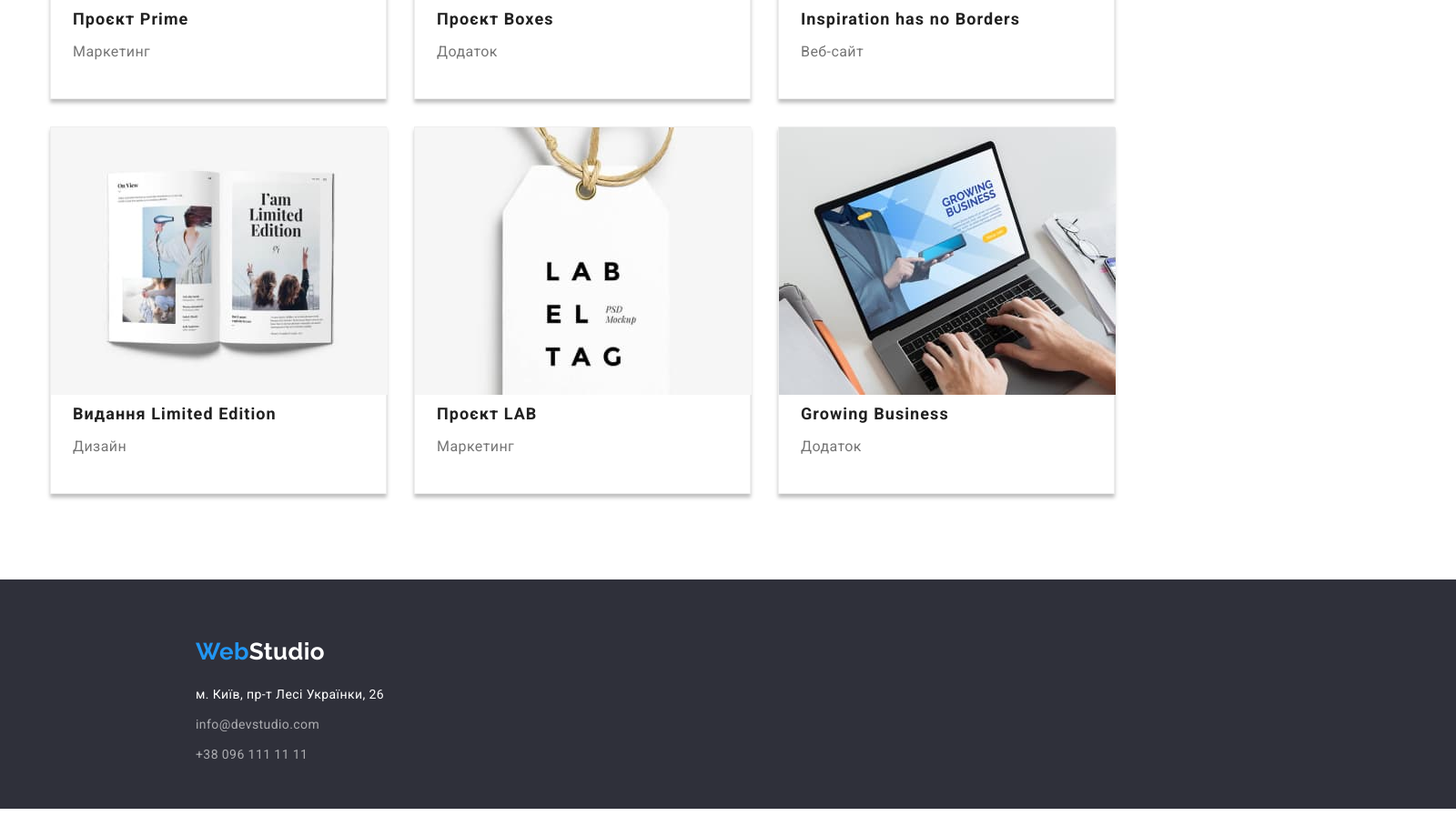
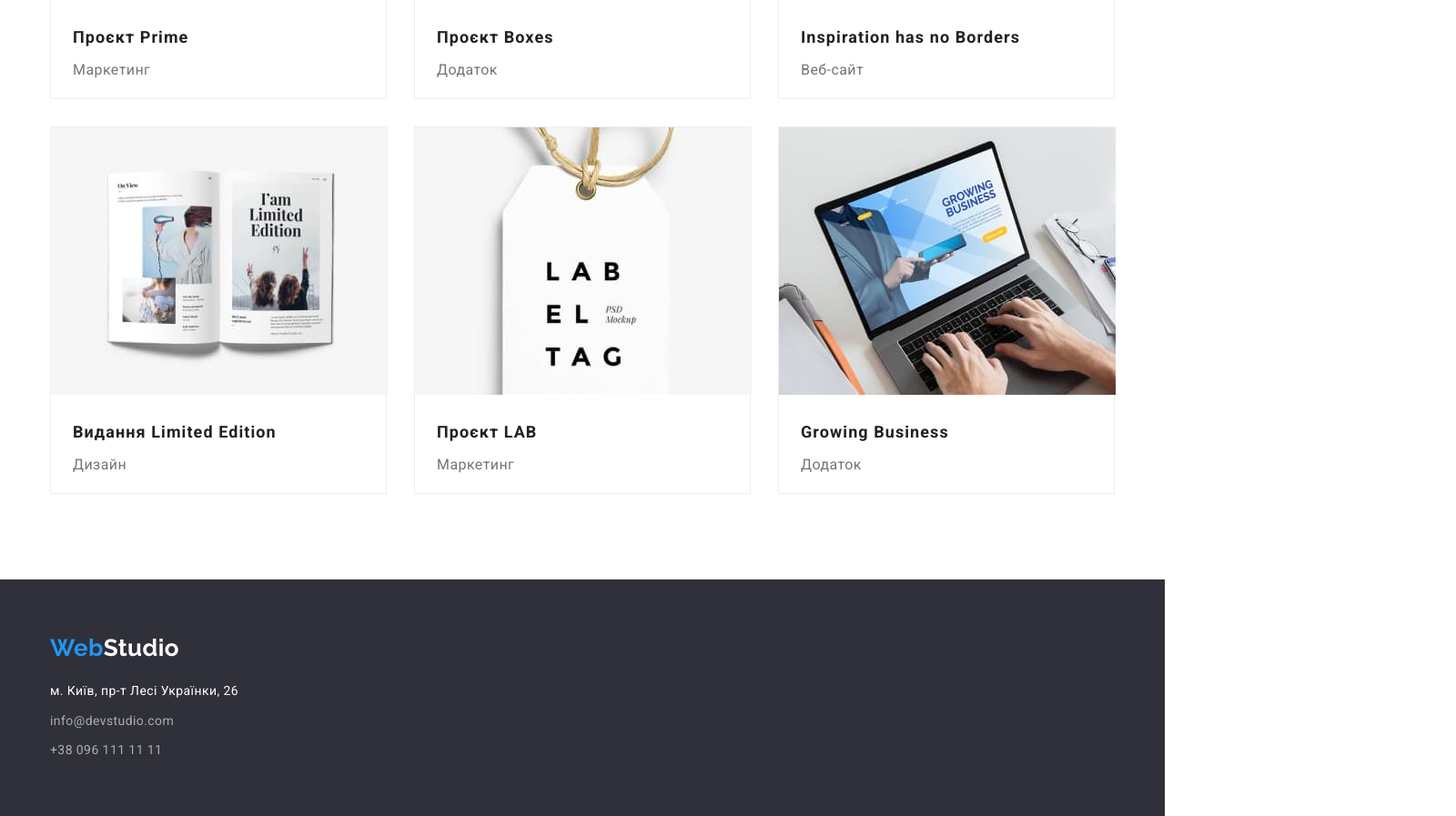
Before and after one commit to Snovanakid/goit-markup-hw-03, a plain HTML site: page portfolio.html in a window 1280 px wide. Shown: the part 992-1889 px from the top of the page at 91% size, 1600 px wide, since content can reach past the window. Drawn offline with nearby package versions, Linux system fonts and the light colour scheme.

Commit message:
box sizing / flex --- work with mistakes

```diff
--- a/css/portfolio.css
+++ b/css/portfolio.css
@@ -5,16 +5,20 @@ body {
     font-size: 14px;
     letter-spacing: 0.03em;
 }
+
 ul {
     list-style: none;
 }
+
 :root {
     --brand-blue-color: #2196F3;
     --main-title-text: #212121;
     --secondary-text: #757575;
+    --background-color: #2F303A;
+    --main-background-color: #ffffff;
 }
 
-.container  {
+.container {
     width: 1200px;
     padding-left: 15px;
     padding-right: 15px;
@@ -24,9 +28,12 @@ ul {
     margin-bottom: 0;
 }
 
+/* -------------------HEADER------------------ */
+/* -------------------HEADER------------------ */
+/* -------------------HEADER------------------ */
+
 .header {
     border-bottom: 1px solid #ECECEC;
-    box-shadow: 0px 4px 4px rgba(0, 0, 0, 0.25);
 }
 
 .navigation {
@@ -42,6 +49,7 @@ ul {
 
 .container.navigation {
     display: flex;
+
 }
 
 .container.line-nav {
@@ -63,7 +71,7 @@ ul {
 
 .site-nav .link:hover,
 .site-nav .link:focus {
-color: var(--brand-blue-color);
+    color: var(--brand-blue-color);
 }
 
 .header-logo {
@@ -75,6 +83,7 @@ color: var(--brand-blue-color);
     font-weight: 700;
     font-size: 26px;
     line-height: 1.19;
+
 }
 
 .header-logo .colorsplit-header {
@@ -111,6 +120,7 @@ color: var(--brand-blue-color);
     line-height: 1.17;
     letter-spacing: 0.02em;
 }
+
 .phone {
     color: var(--secondary-text);
     text-decoration: none;
@@ -120,21 +130,24 @@ color: var(--brand-blue-color);
 }
 
 /* ---------------MAIN--------------------- */
+/* ---------------MAIN--------------------- */
+/* ---------------MAIN--------------------- */
+
+.portfolio {
+    padding-bottom: 94px;
+    padding-top: 94px;
+}
 
 .button-list {
     display: flex;
-    margin-left: auto;
-    margin-right: auto;
+    justify-content: center;
+    margin: 0;
     padding: 0;
-    margin: 0;
-    justify-content: center;
 }
 
 .button-portfolio {
-    height: 38px;
     border-radius: 4px;
     padding: 6px 22px;
-    margin-top: 94px;
     margin-bottom: 50px;
 
     font-weight: 500;
@@ -145,8 +158,8 @@ color: var(--brand-blue-color);
     cursor: pointer;
     font-family: inherit;
     background: #F5F4FA;
-    box-shadow: 0px 4px 4px rgba(0, 0, 0, 0.25);
 }
+
 .button-portfolio:not(last-child) {
     margin-right: 8px;
 }
@@ -155,6 +168,8 @@ color: var(--brand-blue-color);
 .button-portfolio:focus {
     background-color: var(--brand-blue-color);
     color: #ffffff;
+    box-shadow: 0px 4px 4px rgba(0, 0, 0, 0.25);
+    border: none;
 }
 
 .icons-list {
@@ -173,7 +188,10 @@ color: var(--brand-blue-color);
     width: 370px;
     height: 404px;
     background: #FFFFFF;
-    box-shadow: 0px 4px 4px rgba(0, 0, 0, 0.25);
+}
+
+.image-text {
+    padding: 20px 24px;
 }
 
 .list-content:nth-child(3n) {
@@ -181,13 +199,11 @@ color: var(--brand-blue-color);
 }
 
 .list-content:nth-last-child(-n + 3) {
-    margin-bottom: 94px;
+    margin-bottom: 0;
 }
 
 .picture-title {
     margin: 0 0 4px 0;
-    padding-left: 24px;
-
     font-size: 18px;
     line-height: 2;
     letter-spacing: 0.06em;
@@ -195,26 +211,20 @@ color: var(--brand-blue-color);
 
 .picture-description {
     margin: 0;
-    padding-left: 24px;
-
     font-size: 16px;
     line-height: 1.75;
     color: var(--secondary-text);
 }
 
 /* -------------FOOTER--------------- */
+/* -------------FOOTER--------------- */
+/* -------------FOOTER--------------- */
 
 .footer {
-    background-color: #2F303A;
-    width: 1600px;
-    height: 252px;
-    padding-top: 64px;
-    padding-bottom: 64px;
-    margin-right: auto;
-    margin-left: auto;
+    background-color: var(--background-color);
 }
 
-.container.footer {
+.footer-container {
     padding-top: 60px;
     padding-bottom: 60px;
 }
@@ -238,7 +248,7 @@ color: var(--brand-blue-color);
 }
 
 .footer-logo .colorsplit-footer {
-    color: #ffffff;
+    color: var(--main-background-color);
 }
 
 .address {
@@ -250,14 +260,15 @@ color: var(--brand-blue-color);
 }
 
 .address-items:not(:last-child) {
-    padding-bottom: 9px;
+    margin-bottom: 9px;
 }
 
 .map-location {
     line-height: 1.7;
-    color: #ffffff;
+    color: var(--main-background-color);
     text-decoration: none;
 }
+
 .mail-footer,
 .phone-footer {
     line-height: 1.7;
--- a/css/styles.css
+++ b/css/styles.css
@@ -12,6 +12,8 @@ ul {
     --brand-blue-color: #2196F3;
     --main-title-text: #212121;
     --secondary-text: #757575;
+    --background-color: #2F303A;
+    --main-background-color: #ffffff;
 }
 
 .container  {
@@ -22,6 +24,14 @@ ul {
     margin-right: auto;
     margin-top: 0;
     margin-bottom: 0;
+}
+
+/* -------------------HEADER------------------ */
+/* -------------------HEADER------------------ */
+/* -------------------HEADER------------------ */
+
+.header {
+    border-bottom: 1px solid #ECECEC;
 }
 
 .navigation {
@@ -116,8 +126,12 @@ color: var(--brand-blue-color);
     letter-spacing: 0.02em;
 }
 
+/* ----------------MAIN---------------- */
+/* ----------------MAIN---------------- */
+/* ----------------MAIN---------------- */
+
 .hero {
-    background-color: #2F303A;
+    background-color: var(--background-color);
 
     height: 600px;
     width: 1600px;
@@ -132,7 +146,7 @@ color: var(--brand-blue-color);
     margin-top: 0;
     margin-bottom: 30px;
 
-    color: #FFFFFF;
+    color: var(--main-background-color);
     text-align: center;
     text-transform: uppercase;
     font-weight: 900;
@@ -147,9 +161,9 @@ color: var(--brand-blue-color);
     margin-left: auto;
     margin-right: auto;
     padding: 10px 32px;
-
+    font-size: 16px;
     background-color: var(--brand-blue-color);
-    color: #ffffff;
+    color: var(--main-background-color);
     text-align: center;
     line-height: 1.87;
     cursor: pointer;
@@ -201,6 +215,7 @@ color: var(--brand-blue-color);
 
 .what-we-do {
     margin-bottom: 0;
+    padding-bottom: 94px;
 }
 
 .what-we-do-title {
@@ -215,7 +230,6 @@ color: var(--brand-blue-color);
 .what-we-do-list {
     display: flex;
     margin: 0;
-    padding-bottom: 94px;
     padding-left: 0;
 }
 
@@ -251,14 +265,23 @@ color: var(--brand-blue-color);
     box-shadow: 0px 1px 3px rgba(0, 0, 0, 0.12), 0px 1px 1px rgba(0, 0, 0, 0.14), 0px 2px 1px rgba(0, 0, 0, 0.2);
     width: 270px;
     height: 368px;
-    background: #FFFFFF;
+    background: var(--main-background-color);
     border-radius: 0px 0px 4px 4px;
 }
 
+.portrait {
+    display: block;
+}
+
+.portrait-description {
+    padding-top: 30px;
+    padding-bottom: 30px;
+
+}
+
 .name-title {
-    margin-top: 30px;
     margin-bottom: 10px;
-
+    margin-top: 0;
     font-weight: 500;
     font-size: 16px;
     line-height: 1.17;
@@ -266,34 +289,31 @@ color: var(--brand-blue-color);
 }
 
 .speciality {
-    padding-bottom: 30px;
     margin-top: 0;
     margin-bottom: 0;
-
     font-size: 16px;
     line-height: 1.17;
     color: #757575;
     text-align: center;
 }
 
+/* ----------------FOOTER--------------- */
+/* ----------------FOOTER--------------- */
+/* ----------------FOOTER--------------- */
+
 .footer {
-    background-color: #2F303A;
-    width: 1600px;
-    height: 252px;
-    padding-top: 64px;
-    padding-bottom: 64px;
-    margin-right: auto;
-    margin-left: auto;
+    background-color: var(--background-color);
+
 }
 
-.container.footer {
+.footer-container {
     padding-top: 60px;
     padding-bottom: 60px;
 }
 
 .footer-logo {
-display: block;
-margin-bottom: 20px;
+    display: block;
+    margin-bottom: 20px;
 
     color: var(--brand-blue-color);
     font-family: Raleway, sans-serif;
@@ -310,7 +330,7 @@ margin-bottom: 20px;
 }
 
 .footer-logo .colorsplit-footer {
-    color: #ffffff;
+    color: var(--main-background-color);
 }
 
 .address {
@@ -322,12 +342,12 @@ margin-bottom: 20px;
 }
 
 .address-items:not(:last-child) {
-    padding-bottom: 9px;
+    margin-bottom: 9px;
 }
 
 .map-location {
     line-height: 1.7;
-    color: #ffffff;
+    color: var(--main-background-color);
     text-decoration: none;
 }
 .mail-footer,
--- a/portfolio.html
+++ b/portfolio.html
@@ -27,7 +27,7 @@
         </div>
     </header>
     <main>
-    <section>
+    <section class="portfolio">
         <h1 hidden>buttons navigation menu</h1>
         <div class="container">
             <ul class="button-list">
@@ -37,61 +37,76 @@
                  <li><button type="button" class="button-portfolio">Дизайн</button></li>
                 <li><button type="button" class="button-portfolio">Маркетинг</button></li>
             </ul>
-            </div>
-        <div class="container">
             <ul class="icons-list">
                 <li class="list-content">
                     <img src="./images/tehno.jpg" alt="ноутбук із зображеними портретами людей" width="370" class="list-image">
+                    <div class="image-text">
                         <h2 class="picture-title">Технокряк</h2>
                         <p class="picture-description">Веб-сайт</p>
+                    </div>
                 </li>
                 <li class="list-content">
                     <img src="./images/poster.jpg" alt="два баскетбольні гравці змагаються за м'яч" width="370" class="list-image">
+                    <div class="image-text">
                         <h2 class="picture-title">Постер New Orlean vs Golden Star</h2>
                         <p class="picture-description">Дизайн</p>
+                    </div>
                 </li>
                 <li class="list-content">
                     <img src="./images/restaurant.jpg" alt="логотип ресторану з рибою на задньому фоні" width="370" class="list-image">
+                    <div class="image-text">
                         <h2 class="picture-title">Ресторан Seafood</h2>
                         <p class="picture-description">Додаток</p>
+                    </div>
                 </li>
                 <li class="list-content">
                     <img src="./images/prime.jpg" alt="сучасні бездротові навушники" width="370">
+                    <div class="image-text">
                         <h2 class="picture-title">Проєкт Prime</h2>
                         <p class="picture-description">Маркетинг</p>
+                    </div>
                 </li>
                 <li class="list-content">
                     <img src="./images/boxes.jpg" alt="біла та коричнева коробки з написами на них" width="370">
+                    <div class="image-text">
                         <h2 class="picture-title">Проєкт Boxes</h2>
                         <p class="picture-description">Додаток</p>
+                    </div>
                 </li>
                 <li class="list-content">
                     <img src="./images/inspiration.jpg" alt="монітор із зображеним на ньому веб-сайтом" width="370">
+                    <div class="image-text">
                         <h2 class="picture-title">Inspiration has no Borders</h2>
                         <p class="picture-description">Веб-сайт</p>
+                    </div>
                 </li>
                 <li class="list-content">
                     <img src="./images/limited.jpg" alt="відкрита книга із зображеннями та намисом limited edition" width="370">
+                    <div class="image-text">
                         <h2 class="picture-title">Видання Limited Edition</h2>
                         <p class="picture-description">Дизайн</p>
+                    </div>
                 </li>
                 <li class="list-content">
                     <img src="./images/lab.jpg" alt="бірка з написом label tag" width="370">
+                    <div class="image-text">
                         <h2 class="picture-title">Проєкт LAB</h2>
                         <p class="picture-description">Маркетинг</p>
+                    </div>
                 </li>
                 <li class="list-content">
                     <img src="./images/growing.jpg" alt="ноутбук із зображенням чоловіка в костюмі з планшетом в руках" width="370">
+                    <div class="image-text">
                         <h2 class="picture-title">Growing Business</h2>
                         <p class="picture-description">Додаток</p>
+                    </div>
                 </li>
             </ul>
         </div>
-
     </section>
 </main>
     <footer class="footer">
-    <div class="container">
+        <div class="container footer-container">
             <a href="" class="footer-logo">Web<span class="colorsplit-footer">Studio</span></a>
             <address class="address">
                 <ul class="address-list">
```
Also changed, not shown: index.html (+12 -3 lines). Lines whose indentation alone changed are shown as unchanged.
